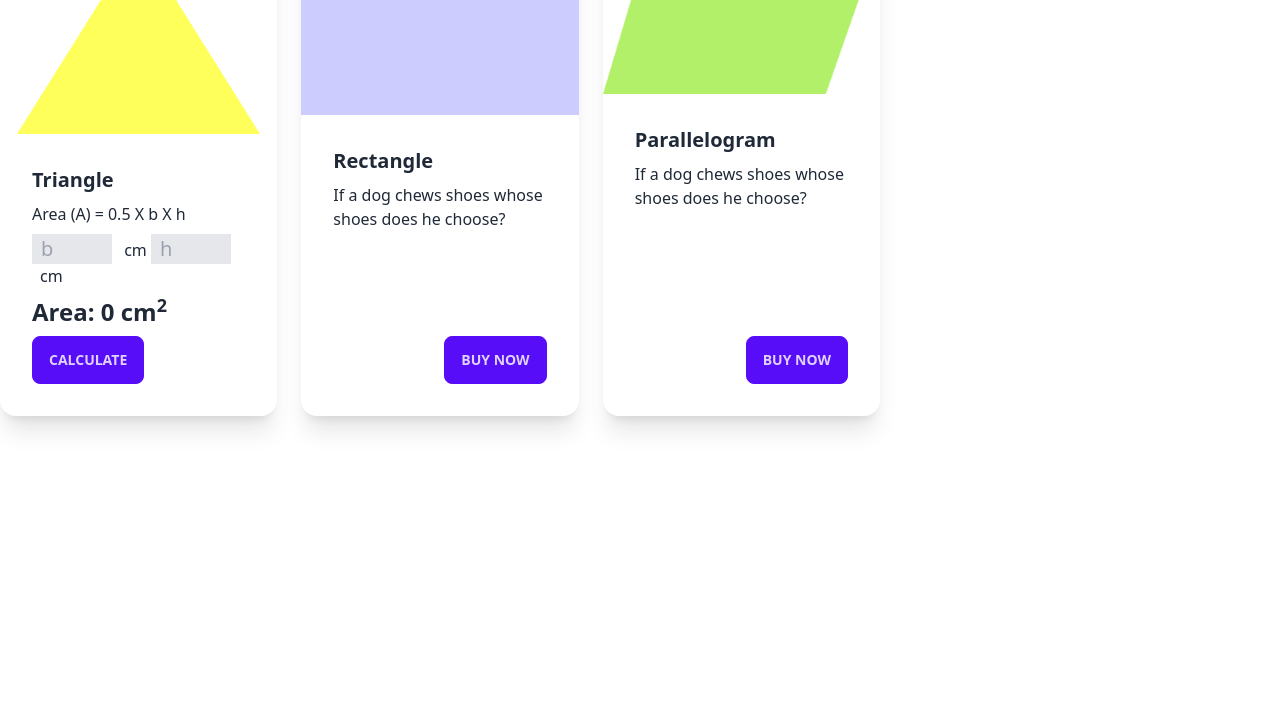
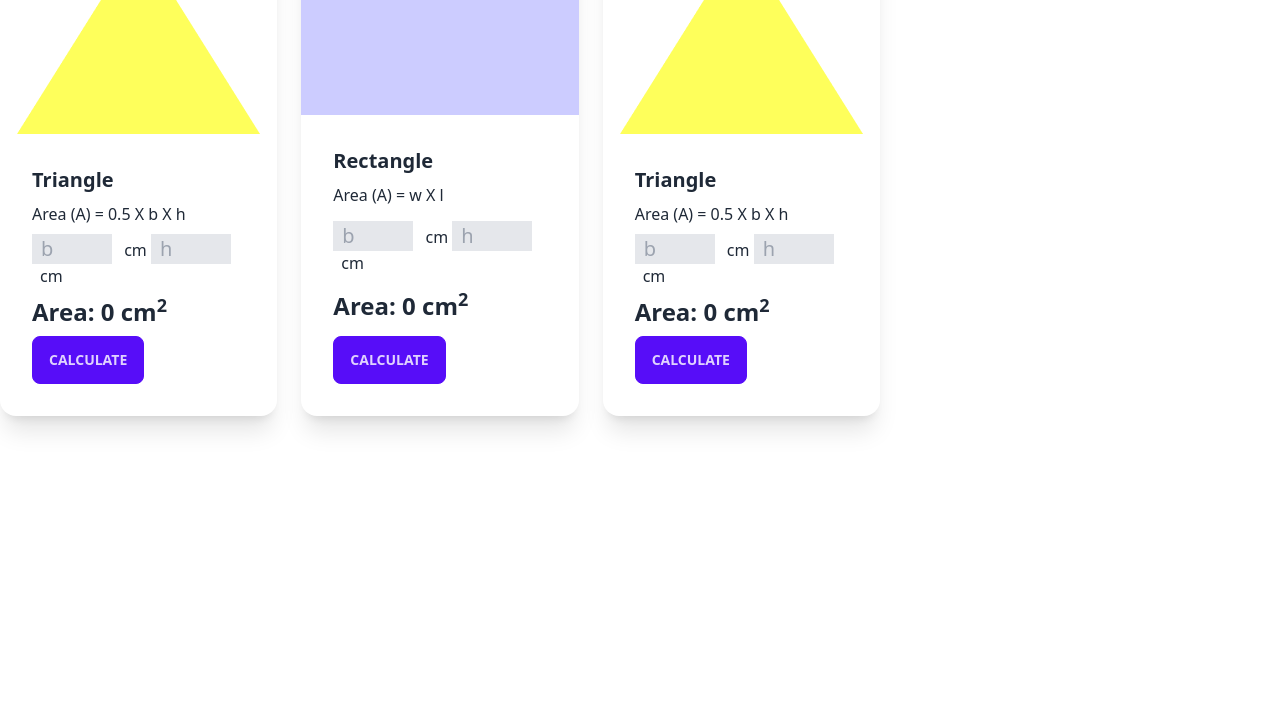
Before and after one commit to Tawkir711/geometry-genius-m-28, a plain HTML site: page index.html in a window 1280 px wide. Shown: the part 76-800 px from the top of the page. Drawn offline with nearby package versions, Linux system fonts and the light colour scheme.

Commit message:
added rectangle

```diff
--- a/index.html
+++ b/index.html
@@ -32,31 +32,53 @@
                         <input id="triangle-h" type="text" class="border text-xl w-20 px-2 bg-gray-200" placeholder="h">
                         <span class="ml-2">cm</span>
                       </p>
-                      <p class="text-2xl font-semibold">Area: <span id="triangle-area ">0</span> cm<sup>2</sup></p>
+                      <p class="text-2xl font-semibold">Area: <span id="triangle-area">0</span> cm<sup>2</sup></p>
                       <div class="card-actions w-full">
                         <button onclick="calculateTriangleArea()" class="btn btn-primary">Calculate</button>
                       </div>
                     </div>
                   </div>
-                <!-- rexrangle card -->
+                <!-- rectangle card -->
                 <div class="card  bg-base-100 shadow-xl">
-                    <figure><img src="./images/rectangle.png" alt="Shoes" /></figure>
+                    <figure><img src="./images/rectangle.png" alt="" /></figure>
                     <div class="card-body">
                       <h2 class="card-title">Rectangle</h2>
-                      <p>If a dog chews shoes whose shoes does he choose?</p>
-                      <div class="card-actions justify-end">
-                        <button class="btn btn-primary">Buy Now</button>
+                      <p>Area (A) =  w X l</p>
+                      <p>
+                        <input id="rectangle-w" type="text" class="border text-xl w-20 px-2 bg-gray-200" placeholder="b">
+                        <span class="ml-2">cm</span>
+                        <!--
+                            --------
+                         -->
+                        <input id="rectangle-l" type="text" class="border text-xl w-20 px-2 bg-gray-200" placeholder="h">
+                        <span class="ml-2">cm</span>
+                      </p>
+                      <p class="text-2xl font-semibold">Area: <span id="rectangle-area">0</span> cm<sup>2</sup></p>
+                      <div class="card-actions w-full">
+                        <button onclick="calculateRectangleArea()" class="btn btn-primary">Calculate</button>
                       </div>
                     </div>
                   </div>
+
+
                 <!-- Parallelogram card -->
                 <div class="card  bg-base-100 shadow-xl">
-                    <figure><img src="./images/parallelogram.png" alt="Shoes" /></figure>
+                    <figure><img src="./images/triangle.png" alt="Shoes" /></figure>
                     <div class="card-body">
-                      <h2 class="card-title">Parallelogram</h2>
-                      <p>If a dog chews shoes whose shoes does he choose?</p>
-                      <div class="card-actions justify-end">
-                        <button class="btn btn-primary">Buy Now</button>
+                      <h2 class="card-title">Triangle</h2>
+                      <p>Area (A) = 0.5 X b X h</p>
+                      <p>
+                        <input id="triangle-b" type="text" class="border text-xl w-20 px-2 bg-gray-200" placeholder="b">
+                        <span class="ml-2">cm</span>
+                        <!--
+                            --------
+                         -->
+                        <input id="triangle-h" type="text" class="border text-xl w-20 px-2 bg-gray-200" placeholder="h">
+                        <span class="ml-2">cm</span>
+                      </p>
+                      <p class="text-2xl font-semibold">Area: <span id="triangle-area">0</span> cm<sup>2</sup></p>
+                      <div class="card-actions w-full">
+                        <button onclick="calculateTriangleArea()" class="btn btn-primary">Calculate</button>
                       </div>
                     </div>
                   </div>
--- a/index.js
+++ b/index.js
@@ -10,4 +10,31 @@ function calculateTriangleArea(){
     const hValueText = hField.value;
     const h = parseFloat(hValueText);
     console.log(h);
+
+    const area = 0.5 * b * h;
+    console.log(area) ;
+
+
+    // show triangle area
+    const areaSpan = document.getElementById('triangle-area');
+    areaSpan.innerText = area;
 }
+// step 2 no comment but oporertar moto sme
+
+function calculateRectangleArea(){
+    const wField = document.getElementById('rectangle-w');
+    const wValueText = wField.value;
+    const w = parseFloat(wValueText);
+    console.log(w);
+
+    const lField = document.getElementById('rectangle-l');
+    const lValueText = lField.value;
+    const l = parseFloat(lValueText);
+    console.log(l);
+
+    const area = w * l ;
+
+    const rectangleArea = document.getElementById('rectangle-area');
+    rectangleArea.innerText = area;
+
+}
```
